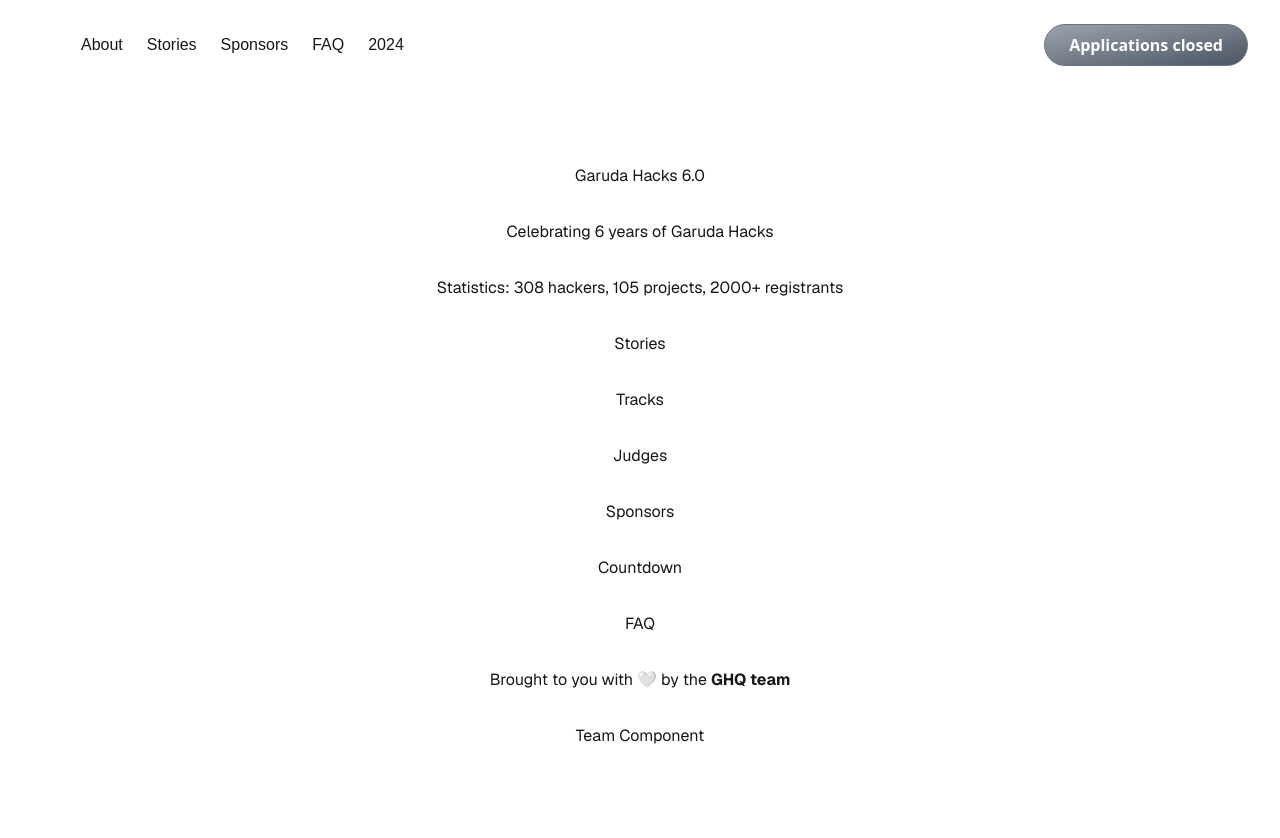
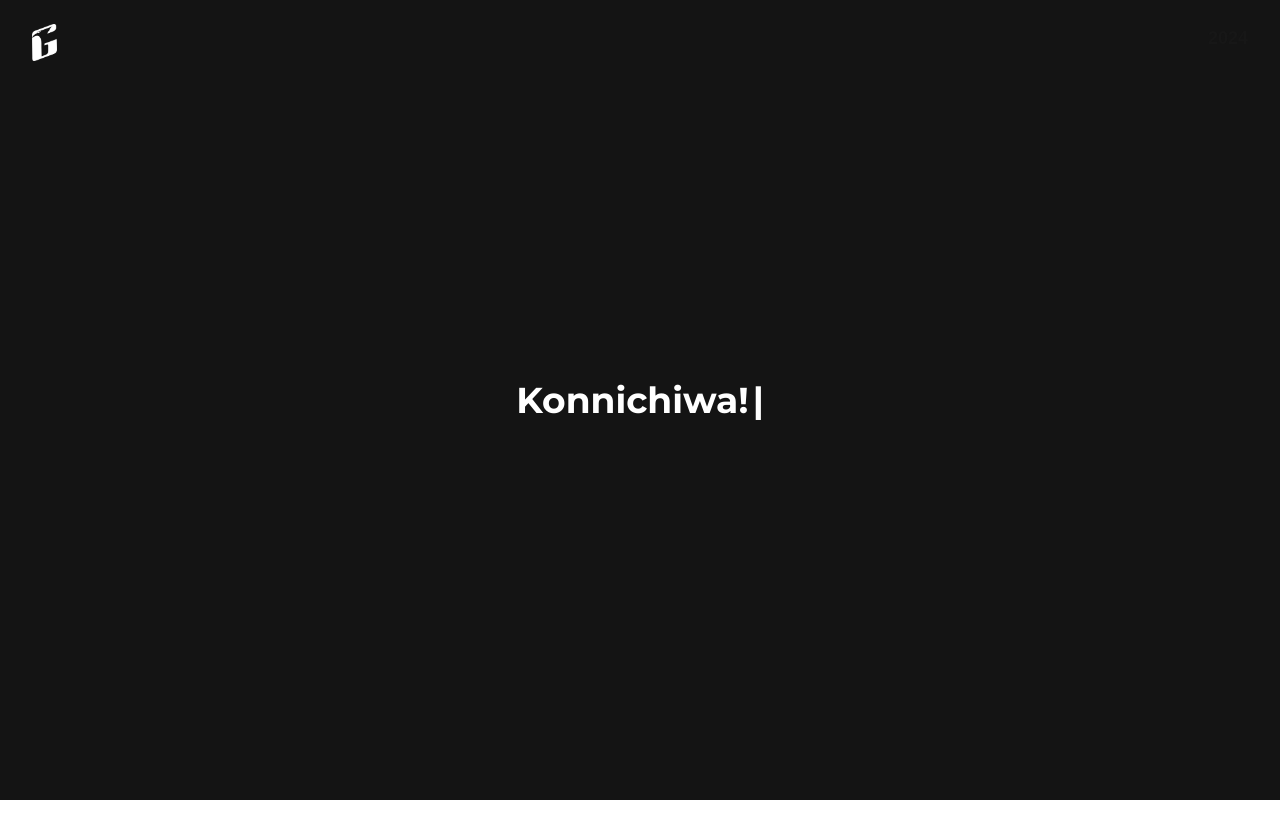
Before and after one commit to GarudaHacks/gh-6.0-site, a Next.js app: page / in a window 1280 px wide. Shown: the top 838 px of the page. After the commit the page ends 800 px from the top, so only its background shows below. Built offline with nearby package versions, Linux system fonts and the light colour scheme.

Commit message:
feat: coming soon

```diff
--- /dev/null
+++ b/app/components/ComingSoon.tsx
@@ -0,0 +1,53 @@
+"use client";
+
+import React, { useEffect, useState } from "react";
+
+function ComingSoon() {
+  const [displayText, setDisplayText] = useState("");
+  const [isTyping, setIsTyping] = useState(true);
+  const [wordIndex, setWordIndex] = useState(0);
+  const words = React.useMemo(
+    () => ["Hai!", "Bonjour!", "Nǐn hǎo!", "Konnichiwa!", "Guten Tag!"],
+    []
+  );
+  const LETTER_TYPE_DELAY = 75;
+  const WORD_STAY_DELAY = 2000;
+
+  useEffect(() => {
+    let typingTimeout: NodeJS.Timeout;
+
+    const currentWord = words[wordIndex];
+
+    if (isTyping) {
+      if (displayText.length < currentWord.length) {
+        typingTimeout = setTimeout(() => {
+          setDisplayText(currentWord.slice(0, displayText.length + 1));
+        }, LETTER_TYPE_DELAY);
+      } else {
+        typingTimeout = setTimeout(() => setIsTyping(false), WORD_STAY_DELAY);
+      }
+    } else {
+      if (displayText.length > 0) {
+        typingTimeout = setTimeout(() => {
+          setDisplayText(currentWord.slice(0, displayText.length - 1));
+        }, LETTER_TYPE_DELAY);
+      } else {
+        setWordIndex((prevIndex) => (prevIndex + 1) % words.length);
+        setIsTyping(true);
+      }
+    }
+
+    return () => clearTimeout(typingTimeout);
+  }, [displayText, isTyping, wordIndex, words]);
+
+  return (
+    <div className="flex text-white">
+      <h1 className="text-4xl font-bold relative font-[family-name:var(--font-montserrat)]">
+        {displayText}
+        <span className="ml-1 animate-blink">|</span>
+      </h1>
+    </div>
+  );
+}
+
+export default ComingSoon;
--- a/app/components/Navbar.tsx
+++ b/app/components/Navbar.tsx
@@ -1,6 +1,5 @@
-import React from 'react'
-import Image from 'next/image'
-import ApplyButton from './ApplyButton'
+import React from "react";
+import Image from "next/image";
 
 function Navbar() {
   return (
@@ -14,7 +13,7 @@
             height={55}
           />
         </a>
-            <li>
+        {/* <li>
                 <a href="#about">About</a>
             </li>
             <li>
@@ -25,14 +24,14 @@
             </li>
             <li>
                 <a href="#faq">FAQ</a>
-            </li>
-            <li>
-                <a href="https://2024.garudahacks.com/">2024</a>
-            </li>
+            </li> */}
       </ul>
-        <ApplyButton />
+      {/* <ApplyButton /> */}
+      <a className="font-bold text-lg" href="https://2024.garudahacks.com/">
+        2024
+      </a>
     </nav>
-  )
+  );
 }
 
-export default Navbar
+export default Navbar;
--- a/app/layout.tsx
+++ b/app/layout.tsx
@@ -1,5 +1,5 @@
 import type { Metadata } from "next";
-import { Geist, Geist_Mono } from "next/font/google";
+import { Geist, Geist_Mono, Montserrat } from "next/font/google";
 import "./globals.css";
 import Navbar from "./components/Navbar";
 
@@ -10,6 +10,11 @@
 
 const geistMono = Geist_Mono({
   variable: "--font-geist-mono",
+  subsets: ["latin"],
+});
+
+const montserrat = Montserrat({
+  variable: "--font-montserrat",
   subsets: ["latin"],
 });
 
@@ -26,7 +31,7 @@
   return (
     <html lang="en">
       <body
-        className={`${geistSans.variable} ${geistMono.variable} antialiased`}
+        className={`${geistSans.variable} ${geistMono.variable} ${montserrat.variable} antialiased`}
       >
         <Navbar />
         {children}
--- a/app/page.tsx
+++ b/app/page.tsx
@@ -1,19 +1,10 @@
-import Hero from "./sections/Hero";
-import Stats from "./sections/Stats";
-import FAQ from "./sections/FAQ";
-import Footer from "./sections/Footer";
-import Sponsors from "./sections/Sponsors";
-import Stories from "./sections/Stories";
-import Judges from "./sections/Judges";
-import Tracks from "./sections/Tracks";
-import Countdown from "./sections/Countdown";
-import About from "./sections/About";
+import ComingSoon from "./components/ComingSoon";
 
 export default function Home() {
   return (
-    <div className="grid grid-rows-[20px_1fr_20px] items-center justify-items-center min-h-screen p-8 pb-20 gap-16 sm:p-20 font-[family-name:var(--font-geist-sans)]">
+    <div className="grid grid-rows-[20px_1fr_20px] items-center justify-items-center min-h-screen p-8 pb-20 gap-16 sm:p-20 font-[family-name:var(--font-geist-sans)] bg-[#141414]">
       <main className="flex flex-col gap-8 row-start-2 md:items-center sm:items-start">
-        <Hero />
+        {/* <Hero />
         <About />
         <Stats />
         <Stories />
@@ -22,7 +13,9 @@
         <Sponsors />
         <Countdown />
         <FAQ />
-        <Footer />
+        <Footer /> */
+        <ComingSoon />
+        }
       </main>
     </div>
   );
--- a/tailwind.config.ts
+++ b/tailwind.config.ts
@@ -12,6 +12,15 @@
         background: "var(--background)",
         foreground: "var(--foreground)",
       },
+      animation: {
+        blink: "blink 1s ease-in-out infinite",
+      },
+      keyframes: {
+        blink: {
+          "0%, 100%": { opacity: 0 },
+          "50%": { opacity: 1 },
+        },
+      },
     },
   },
   plugins: [],
```
Also changed, not shown: 1 other file (tests, documents, lock files or other folders). Lines whose indentation alone changed are shown as unchanged.
